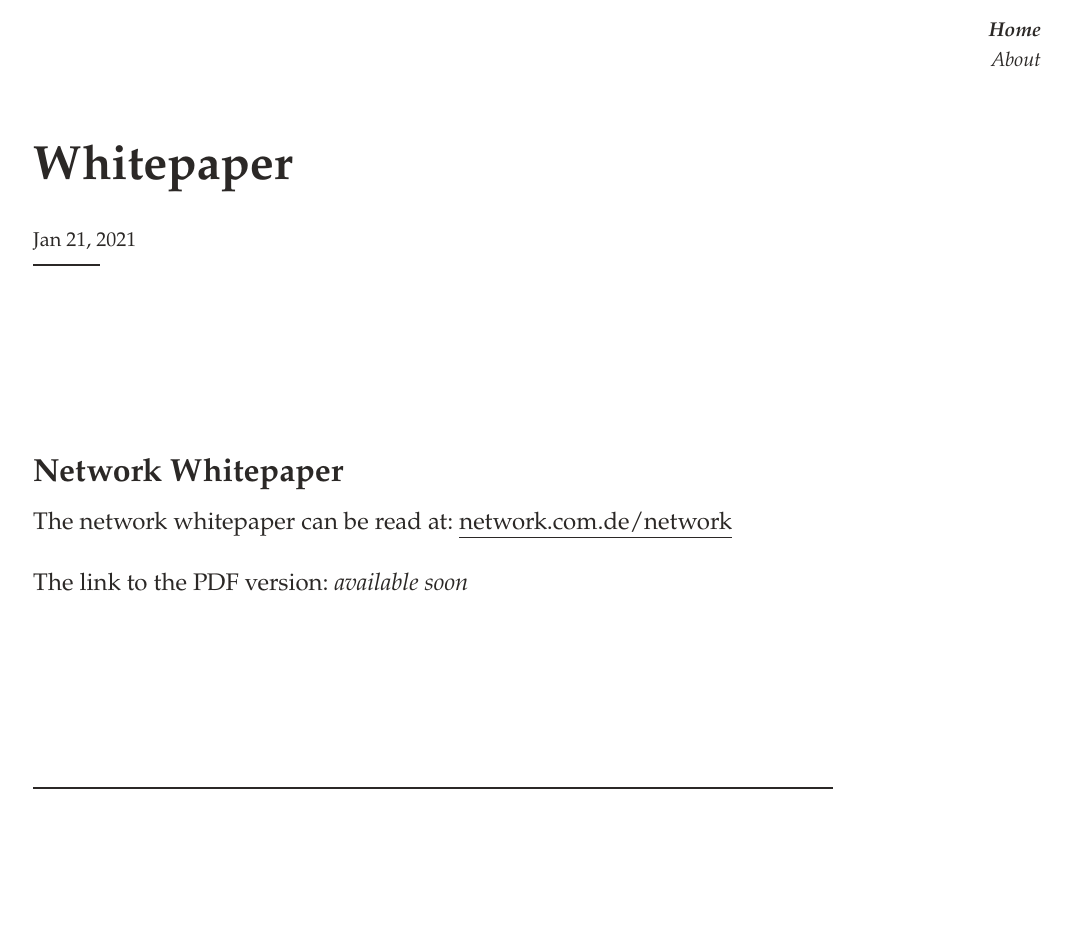
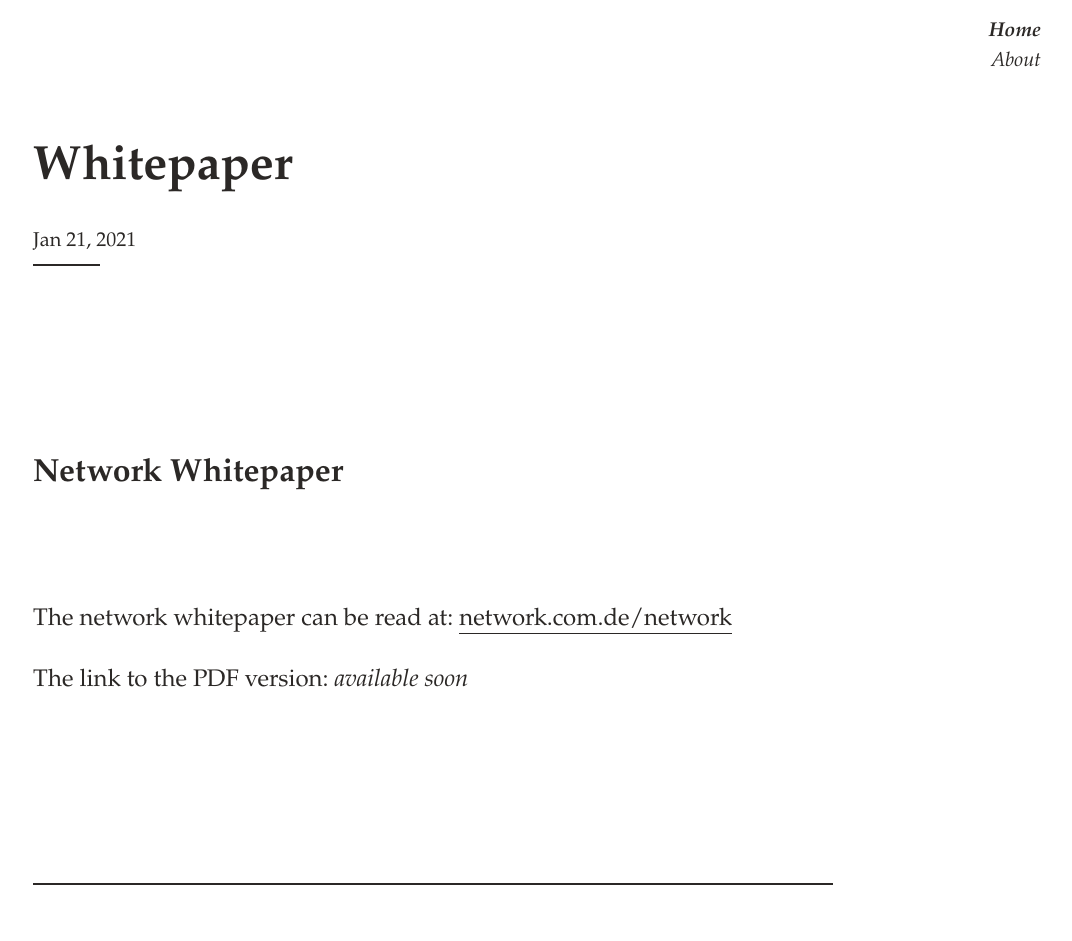
Before and after one commit to netw-ork/netw-ork.github.io, a Jekyll site: the page built from _posts/2021-01-21-whitepaper.md, in a window 1280 px wide. Shown: the whole page, without its empty margins (207-1279 px from the left). Built offline with Jekyll 4.4.1, drawn with Linux system fonts in a browser that asks for light colours; before the commit the page ends 900 px from its top, so only the background shows below that.

Commit message:
Update 2021-01-21-whitepaper.md

```diff
--- a/_posts/2021-01-21-whitepaper.md
+++ b/_posts/2021-01-21-whitepaper.md
@@ -6,7 +6,10 @@ tags:
 
 ---
 
-# Network Whitepaper <br>
+# Network Whitepaper
+
+<br>
+<br>
 
 The network whitepaper can be read at: <a href="https://network.com.de/network" target="_blank">network.com.de/network</a> <br>
 
```
